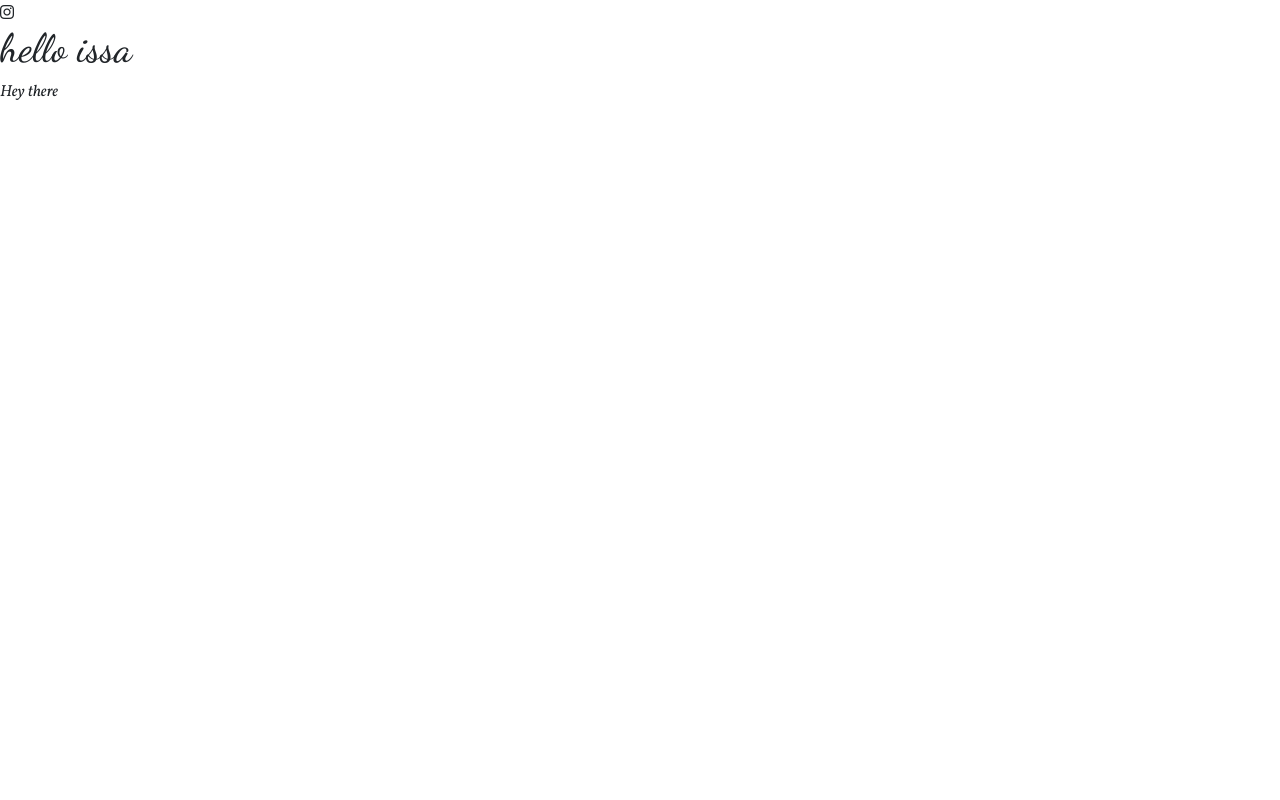
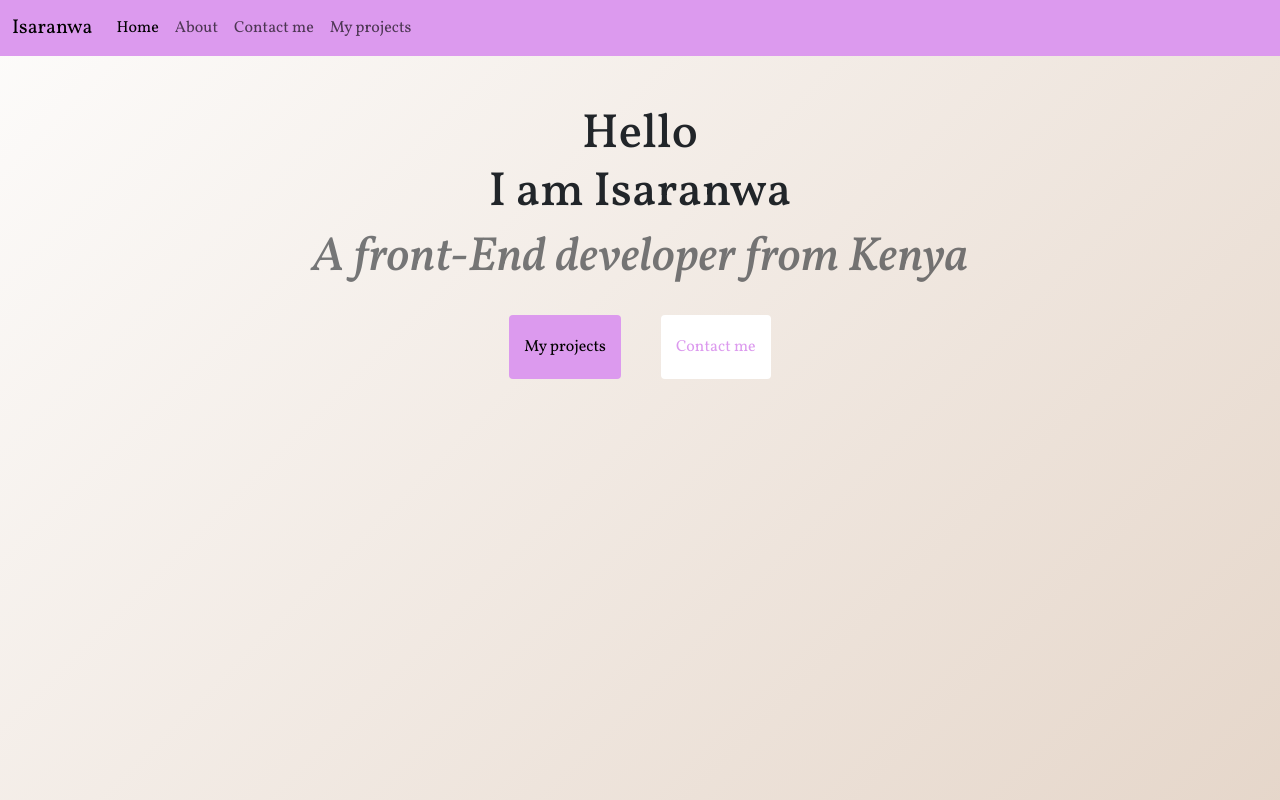
Before and after one commit to Isaranwa/my-portfolio, a plain HTML site: page index.html in a window 1280 px wide. Shown: the top 800 px of the page. Drawn offline with nearby package versions, Linux system fonts and the light colour scheme.

Commit message:
Create a landing page

```diff
--- a/index.html
+++ b/index.html
@@ -5,7 +5,7 @@
     <link rel="preconnect" href="https://fonts.googleapis.com" />
     <link rel="preconnect" href="https://fonts.gstatic.com" crossorigin />
     <link
-      href="https://fonts.googleapis.com/css2?family=Dancing+Script:wght@400;500;600;700&family=Vollkorn:ital@1&display=swap"
+      href="https://fonts.googleapis.com/css2?family=Dancing+Script:wght@400;500;600;700&family=Vollkorn:ital,wght@0,400;0,500;1,400;1,500&display=swap"
       rel="stylesheet"
     />
     <meta name="viewport" content="width=device-width, initial-scale=1.0" />
@@ -28,8 +28,51 @@
     <title>Peninah isaranwa</title>
   </head>
   <body>
-    <i class="fa-brands fa-instagram"></i>
-    <h1>hello issa</h1>
-    <p>Hey there</p>
+    <nav class="navbar navbar-expand-lg nav-color">
+      <div class="container-fluid">
+        <a class="navbar-brand" href="#">Isaranwa</a>
+        <button
+          class="navbar-toggler"
+          type="button"
+          data-bs-toggle="collapse"
+          data-bs-target="#navbarNav"
+          aria-controls="navbarNav"
+          aria-expanded="false"
+          aria-label="Toggle navigation"
+        >
+          <span class="navbar-toggler-icon"></span>
+        </button>
+        <div class="collapse navbar-collapse" id="navbarNav">
+          <ul class="navbar-nav">
+            <li class="nav-item">
+              <a class="nav-link active" aria-current="page" href="#">Home</a>
+            </li>
+            <li class="nav-item">
+              <a class="nav-link" href="#">About</a>
+            </li>
+            <li class="nav-item">
+              <a class="nav-link" href="#">Contact me</a>
+            </li>
+            <li class="nav-item">
+              <a class="nav-link" href="#">My projects</a>
+            </li>
+          </ul>
+        </div>
+      </div>
+    </nav>
+
+    <h3>Hello</h3>
+    <h1>I am Isaranwa</h1>
+    <h2><i>A front-End developer from Kenya</i></h2>
+    <div class="button-links">
+      <a href="#" id="projects">My projects</a>
+      <a href="#" id="contacts">Contact me</a>
+    </div>
+    <div class="contacts">
+      <h3>Contact me</h3>
+      <i class="icon fa-brands fa-instagram"></i>
+      <i class="icon fa-regular fa-envelope"></i>
+      <i class="icon fa-brands fa-linkedin-in"></i>
+    </div>
   </body>
 </html>
--- a/style.css
+++ b/style.css
@@ -1,6 +1,69 @@
-h1 {
-  font-family: "Dancing Script", cursive;
+h1,
+h2,
+h3 {
+  font-family: "Vollkorn", serif;
+  font-weight: 400px;
+  font-size: 48px;
+  text-align: center;
 }
-p {
+
+h2 {
+  opacity: 0.6;
+  text-align: center;
+  margin-top: 0;
+}
+h3 {
+  margin-bottom: 0;
+  margin-top: 50px;
+}
+body {
+  background: linear-gradient(135deg, #fdfcfb 0%, #e2d1c3 100%);
   font-family: "Vollkorn", serif;
 }
+
+.contacts {
+  margin-top: 500px;
+}
+.icon {
+  width: 100%;
+  text-align: center;
+  font-size: 48px;
+}
+.nav-color {
+  background-color: #dc9aee;
+}
+#button {
+  text-align: center;
+}
+.button-links {
+  display: flex;
+  justify-content: center;
+}
+#projects {
+  margin: 20px;
+  border-radius: 4px;
+  padding: 20px 15px;
+  text-decoration: none;
+  background-color: #dc9aee;
+  color: #000;
+  transition: all ease-in-out;
+  cursor: pointer;
+}
+#projects:hover {
+  background-color: #fff;
+  color: #dc9aee;
+}
+#contacts {
+  margin: 20px;
+  border-radius: 4px;
+  padding: 20px 15px;
+  text-decoration: none;
+  background-color: #fff;
+  color: #dc9aee;
+  transition: all ease-in-out;
+  cursor: pointer;
+}
+#contacts:hover {
+  background-color: #dc9aee;
+  color: #fff;
+}
```
